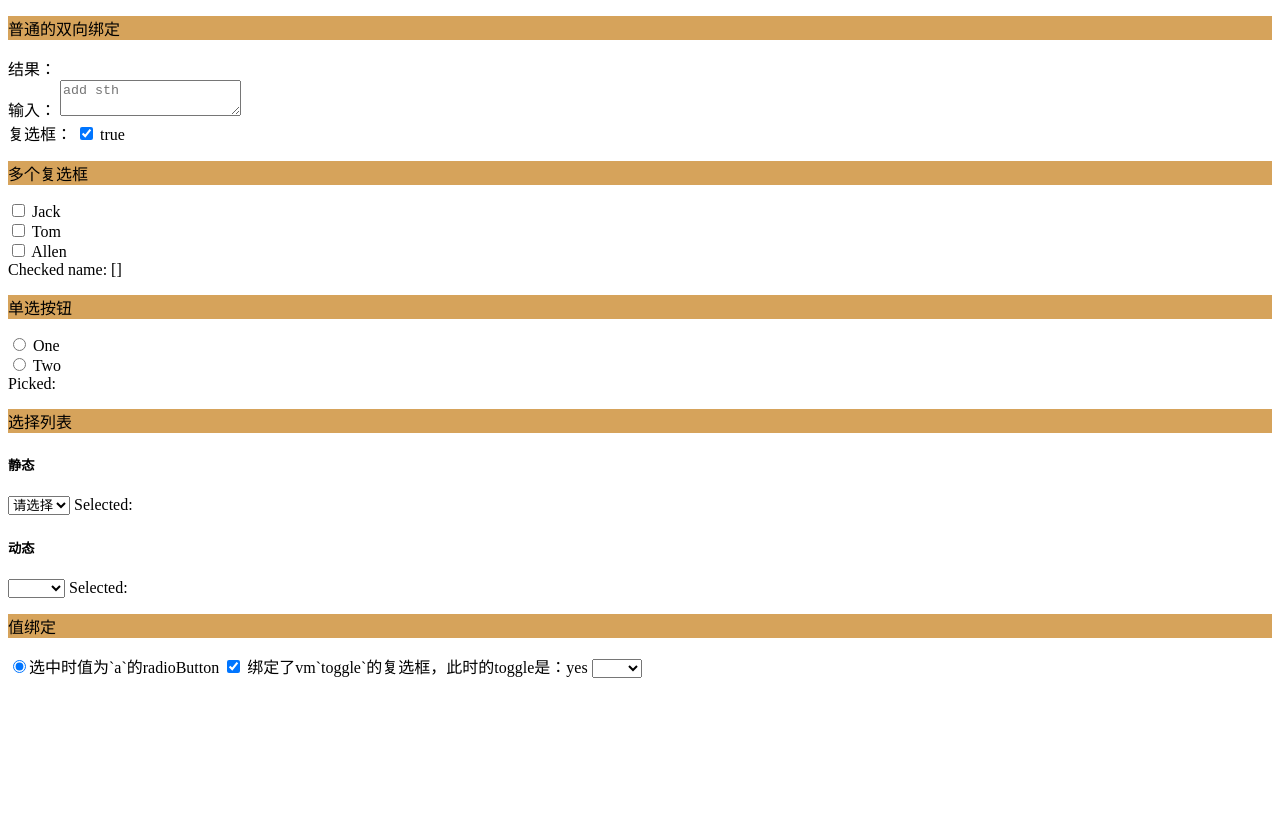
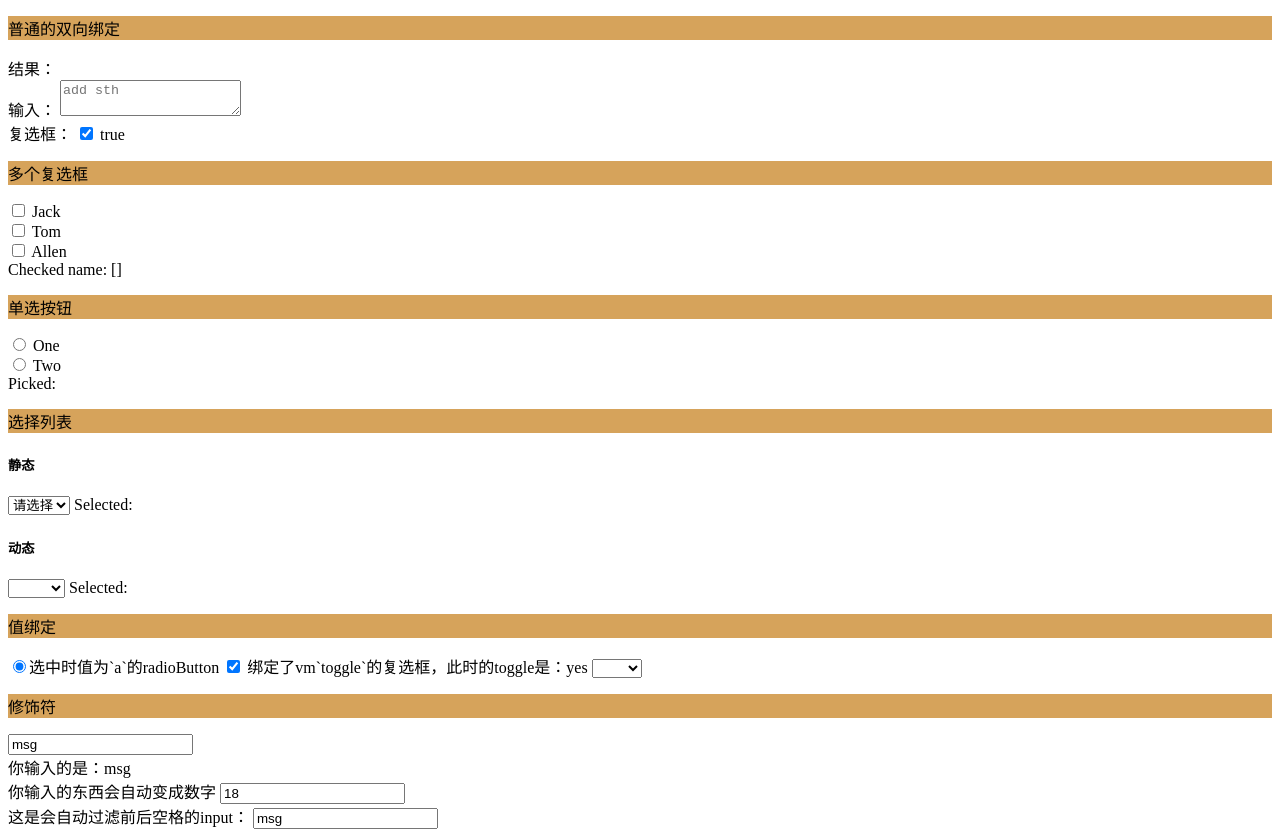
Before and after one commit to androidjp/WebTraining, a plain HTML site: page training-vue/vue-form/index.html in a window 1280 px wide. Before the commit the page ends 800 px from the top, so only its background shows below. Drawn offline with Linux system fonts and the light colour scheme.

Commit message:
add 修饰符

```diff
--- a/training-vue/vue-form/index.html
+++ b/training-vue/vue-form/index.html
@@ -98,6 +98,19 @@
     </div>
 
 
+    <p>修饰符</p>
+    <div id='exp6'>
+        <!-- 在“change”时而非“input”时更新 -->
+        <input type='text' v-model.lazy="msg">
+        <br>你输入的是：{{msg}}
+        <br>
+        你输入的东西会自动变成数字
+        <input v-model.number="age" type="number" placeholder="输入年龄">
+
+        <br>这是会自动过滤前后空格的input：
+        <input v-model.trim="msg">
+
+    </div>
 
 
     <script>
@@ -146,8 +159,16 @@
         var exp5 = new Vue({
             el: '#exp5',
             data: {
-                picked:'a',
-                toggle:'yes',
+                picked: 'a',
+                toggle: 'yes',
+            }
+        })
+
+        var exp6 = new Vue({
+            el: '#exp6',
+            data: {
+                msg:'msg',
+                age:18
             }
         })
     </script>
```
